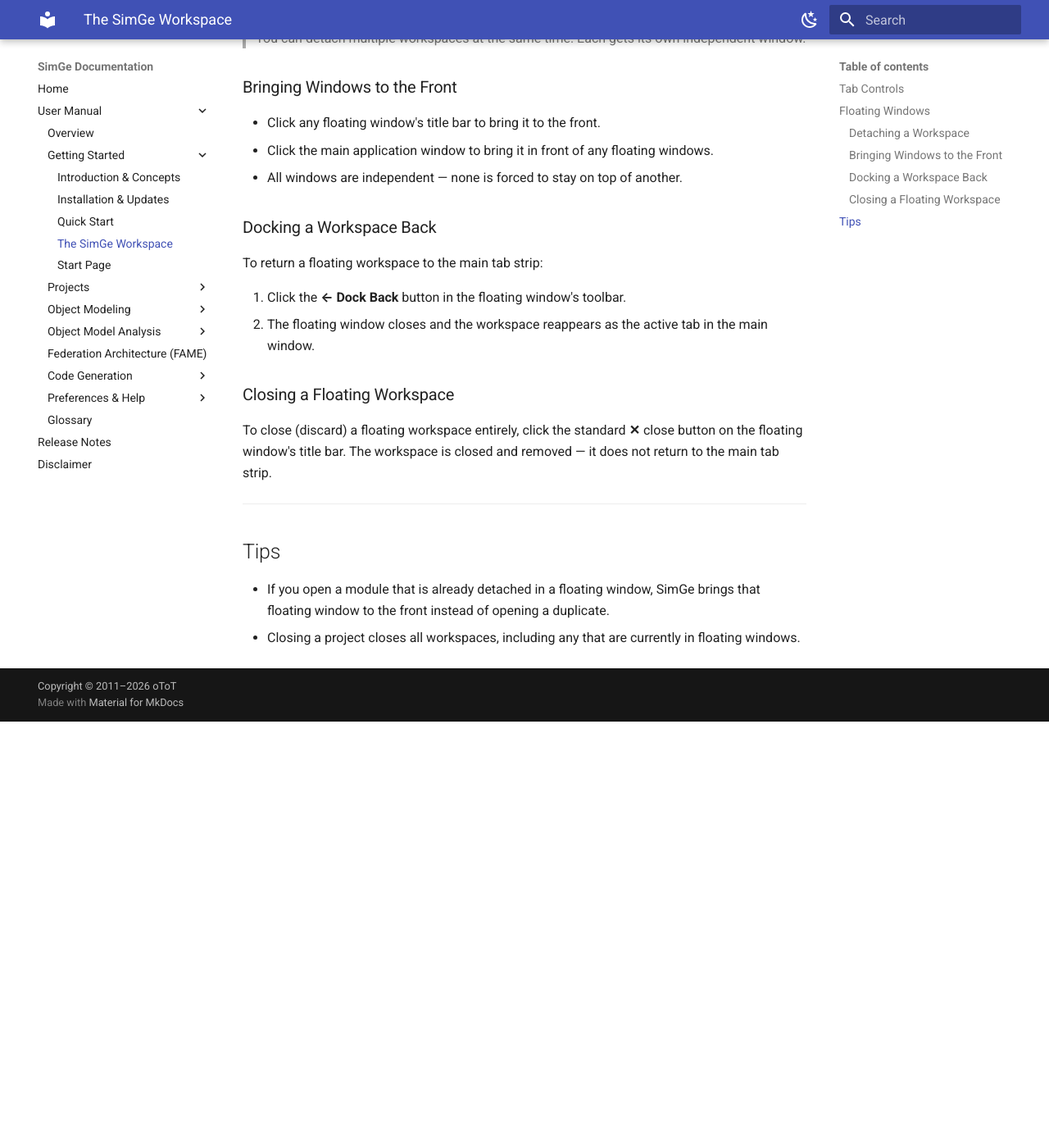
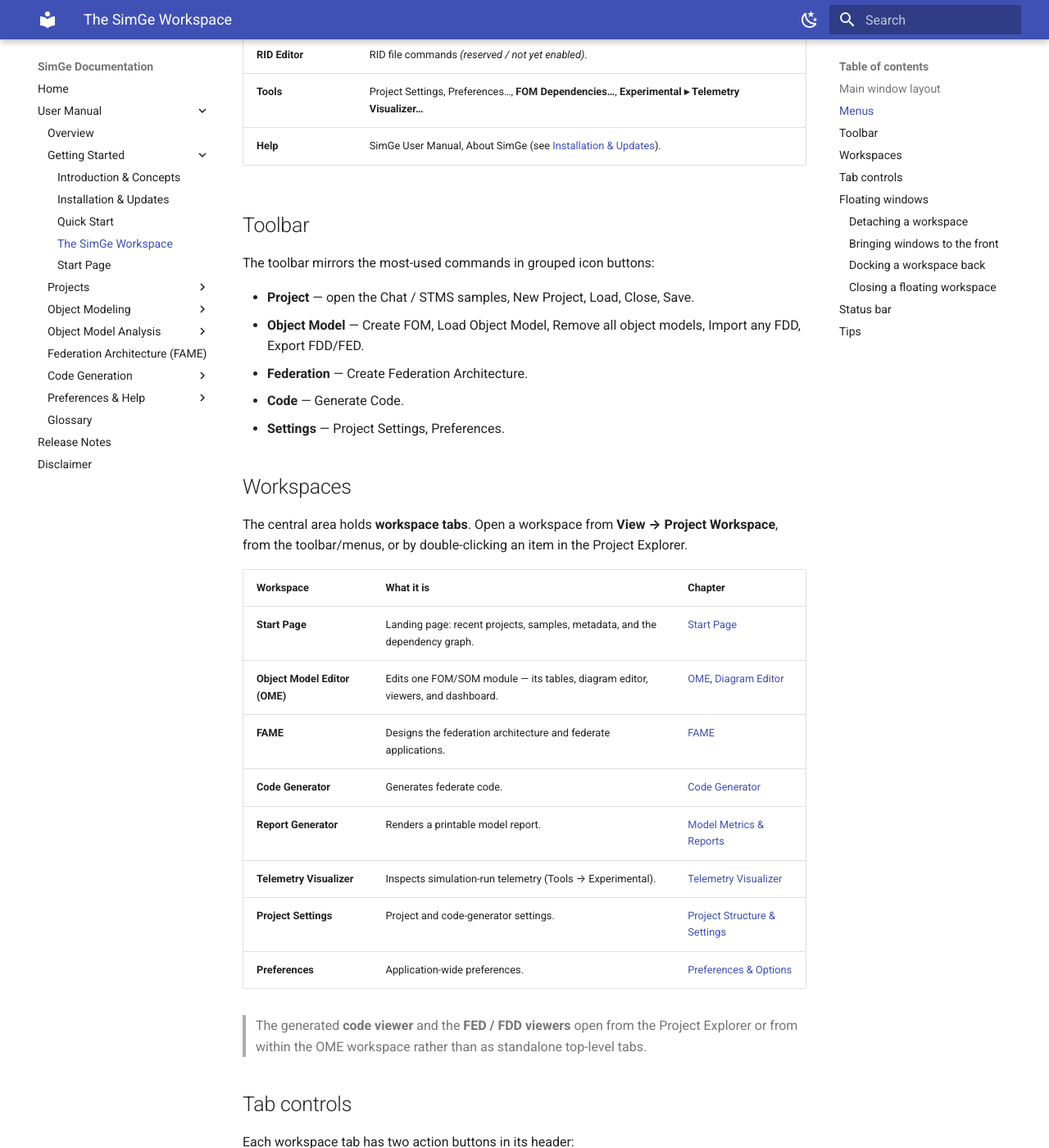
Before and after one commit to otopcu/simge-site, an MkDocs documentation site: the page built from docs/UserManual/Workspaces.md, in a window 1280 px wide and 1400 px high, scrolled down 1171 px. Shown: the whole window at 82% size. Built offline with MkDocs 1.6.1 and Material for MkDocs 9.7.7, drawn with Linux system fonts in a browser that asks for light colours; before the commit the page ends 2051 px from its top, so only the background shows below that; some of the changed text lies outside the part shown.

Commit message:
Publish documentation update (2026-06-02)

```diff
--- a/docs/UserManual/Workspaces.md
+++ b/docs/UserManual/Workspaces.md
@@ -1,10 +1,62 @@
-# Workspaces
+# The SimGe Workspace
 
-Workspaces are the main editing areas in SimGe. Each open module, diagram, or tool (such as an OME or FAME) occupies its own workspace tab at the top of the application window.
+This chapter describes the SimGe main window — its menus, toolbar, panels, workspace tabs, and status bar.
 
----
+## Main window layout
 
-## Tab Controls
+| Area | Role |
+|---|---|
+| **Menu bar** (top) | All commands, grouped by topic (see [Menus](#menus)). |
+| **Toolbar** (below the menu) | One-click access to the most common commands (see [Toolbar](#toolbar)). |
+| **Project Explorer** (side panel) | The unified project tree — see [Project Explorer](ProjectExplorer.md). |
+| **Properties** (side panel) | Properties of the item selected in the tree or a workspace. |
+| **Workspaces** (center) | Tabbed editing areas — see [Workspaces](#workspaces). |
+| **Status bar** (bottom) | Live feedback, save state, and activity (see [Status bar](#status-bar)). |
+
+The **Project Explorer** and **Properties** panels can be shown or hidden from the **View** menu, and any workspace can be floated into its own window.
+
+## Menus
+
+| Menu | Contains |
+|---|---|
+| **File** | New Project, Load…, Close…, Save, Save As, **Sample Projects** (Chat / STMS), Exit. See [Opening & Saving](OpeningSaving.md). |
+| **Edit** | Cut, Copy, Paste. |
+| **View** | **Project Workspace ▸** (open any workspace — see below), **Project Explorer**, **Properties Window**. |
+| **Object Model** | Load Object Model, Remove All Object Models, Create New FOM/SOM, **Import ▸** Any FDD (1.3 / 2010 / 2025), **Export ▸** FED / FDD. See [Importing & Exporting](ImportExport.md). |
+| **Federation Architecture** | Create New Federation Architecture. See [FAME](FAME.md). |
+| **Code Generator** | Generate Code. See [Code Generator](CodeGenerator.md). |
+| **RID Editor** | RID file commands *(reserved / not yet enabled)*. |
+| **Tools** | Project Settings, Preferences…, **FOM Dependencies…**, **Experimental ▸ Telemetry Visualizer…** |
+| **Help** | SimGe User Manual, About SimGe (see [Installation & Updates](Installation.md)). |
+
+## Toolbar
+
+The toolbar mirrors the most-used commands in grouped icon buttons:
+
+- **Project** — open the Chat / STMS samples, New Project, Load, Close, Save.
+- **Object Model** — Create FOM, Load Object Model, Remove all object models, Import any FDD, Export FDD/FED.
+- **Federation** — Create Federation Architecture.
+- **Code** — Generate Code.
+- **Settings** — Project Settings, Preferences.
+
+## Workspaces
+
+The central area holds **workspace tabs**. Open a workspace from **View → Project Workspace**, from the toolbar/menus, or by double-clicking an item in the Project Explorer.
+
+| Workspace | What it is | Chapter |
+|---|---|---|
+| **Start Page** | Landing page: recent projects, samples, metadata, and the dependency graph. | [Start Page](StartPage.md) |
+| **Object Model Editor (OME)** | Edits one FOM/SOM module — its tables, diagram editor, viewers, and dashboard. | [OME](OME.md), [Diagram Editor](Diagrams.md) |
+| **FAME** | Designs the federation architecture and federate applications. | [FAME](FAME.md) |
+| **Code Generator** | Generates federate code. | [Code Generator](CodeGenerator.md) |
+| **Report Generator** | Renders a printable model report. | [Model Metrics & Reports](MetricsReports.md) |
+| **Telemetry Visualizer** | Inspects simulation-run telemetry (Tools → Experimental). | [Telemetry Visualizer](TelemetryVisualizer.md) |
+| **Project Settings** | Project and code-generator settings. | [Project Structure & Settings](ProjectSettings.md) |
+| **Preferences** | Application-wide preferences. | [Preferences & Options](Preferences.md) |
+
+> The generated **code viewer** and the **FED / FDD viewers** open from the Project Explorer or from within the OME workspace rather than as standalone top-level tabs.
+
+## Tab controls
 
 Each workspace tab has two action buttons in its header:
 
@@ -21,13 +73,11 @@ Right-clicking a tab opens a context menu with additional options:
 | **Close All** | Closes all open workspace tabs |
 | **Close All But This** | Closes every tab except the one you right-clicked |
 
----
-
-## Floating Windows
+## Floating windows
 
 You can move any workspace into its own independent window — useful when working with multiple monitors or when you want to compare two workspaces side by side.
 
-### Detaching a Workspace
+### Detaching a workspace
 
 1. Click the **↗** icon on the tab you want to detach.
 2. The tab disappears from the main tab strip and the workspace opens in a new floating window.
@@ -35,26 +85,38 @@ You can move any workspace into its own independent window — useful when worki
 
 > You can detach multiple workspaces at the same time. Each gets its own independent window.
 
-### Bringing Windows to the Front
+### Bringing windows to the front
 
 - Click any floating window's title bar to bring it to the front.
 - Click the main application window to bring it in front of any floating windows.
 - All windows are independent — none is forced to stay on top of another.
 
-### Docking a Workspace Back
+### Docking a workspace back
 
 To return a floating workspace to the main tab strip:
 
 1. Click the **← Dock Back** button in the floating window's toolbar.
 2. The floating window closes and the workspace reappears as the active tab in the main window.
 
-### Closing a Floating Workspace
+### Closing a floating workspace
 
 To close (discard) a floating workspace entirely, click the standard **✕** close button on the floating window's title bar. The workspace is closed and removed — it does not return to the main tab strip.
 
----
+## Status bar
+
+The status bar along the bottom is organized into zones:
+
+- **Primary status** (left) — the latest message or the active workspace's hint, colour-coded by category (info / success / warning / error).
+- **Save state** — a persistent badge: **Unsaved changes**, **All changes saved**, **Read-only sample**, or **No project**.
+- **Busy activity** — a progress message and bar shown while a long operation runs.
+- **Workspace / project info** (right) — the active workspace and project context.
 
 ## Tips
 
 - If you open a module that is already detached in a floating window, SimGe brings that floating window to the front instead of opening a duplicate.
 - Closing a project closes all workspaces, including any that are currently in floating windows.
+- Use **View → Project Workspace** to jump to any workspace without hunting through the tree.
+
+---
+
+**Next:** [Start Page](StartPage.md)
```
